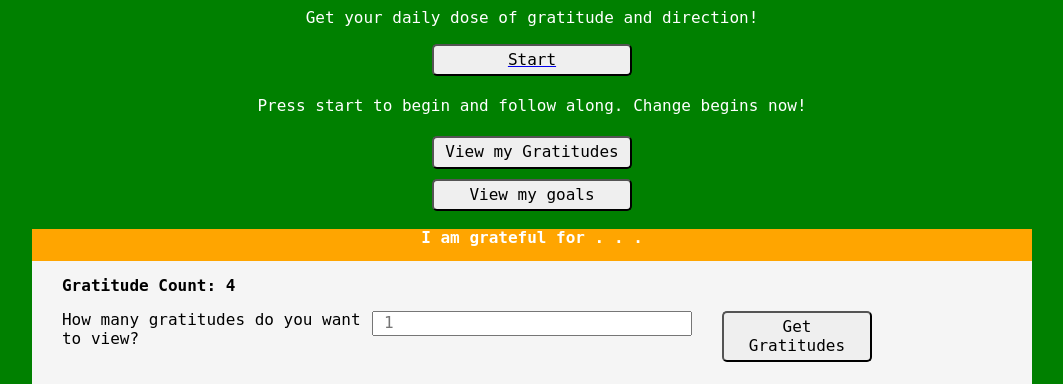
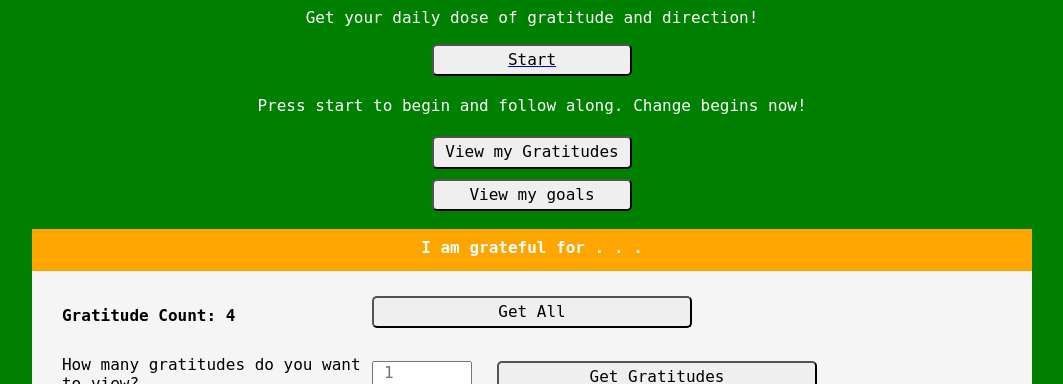
Before and after one commit to jpquense/daily-dose, a website: page public/home.html in a window 1280 px wide. Both pictures are taken after a click on the button "View my Gratitudes". Shown: the part 416-800 px from the top of the page, without its empty margins (108-1171 px from the left). Drawn offline with nearby package versions, Linux system fonts and the light colour scheme.

Commit message:
added get all btn to gratitude modal

```diff
--- a/public/home.css
+++ b/public/home.css
@@ -42,7 +42,7 @@ button {
 button:hover {
     cursor: pointer;
     color: white;
-    background-color: black;
+    background-color: darkcyan;
 }
 
 .footer {
@@ -90,24 +90,36 @@ footer p .footer {
 
 .modal-body {
     background-color: whitesmoke;
-    /* width: 100%; */
     color: black;
-    padding-bottom: 50px;
+    padding-bottom: 25px;
     margin: 0;
+}
+
+.modal h2 {
+    padding-top: 10px;
+}
+
+.get-some {
+    padding-top: 15px;
+}
+
+.get-all {
+    padding-top: 20px;
+}
+
+.modal footer {
+    padding-bottom: 1px;
 }
 
 .modal label, input  {
     margin-bottom: 15px;
 }
 
-.modal header button {
-    width: 25px;
-    display: inline-block;
-}
 
- .modal form button  {
-    width: 150px;
-    margin: 0 auto 10px 30px;
+ .modal input  {
+    margin-top: 5px;
+    margin-right: 25px;
+    width: 100px;;
 }
 
 footer p {
--- a/public/home.js
+++ b/public/home.js
@@ -90,16 +90,16 @@ function displayGratitudesModal(data) {
         <h2 class="js-modal-header">I am grateful for . . . </h2>
         </header>
         <div class="modal-body">
-            <div class="row">
-                <div class="count col-12">
-                    <h3>Gratitude Count: ${listLength}</h3>
-                </div>
-                <form class="count">
+            <div class="get-all row">
+                <h3 class="col-4">Gratitude Count: ${listLength}</h3>
+                <button class="col-4 js-modal-btn-all" type="submit" ">Get All</button>
+            </div>
+            <form class="get-some row">
                 <label class="col-4" for="gratitudes">How many gratitudes do you want to view?</label>
                 <input class="col-4" type="number" placeholder="1" id="gratitudes" min="1" max="${listLength}">
-                <button class="col-4 js-modal-btn-submit" type="submit" ">Get Gratitudes</button>
-                </form>
-            </div>
+                <button class="col-4 js-modal-btn-count" type="submit" ">Get Gratitudes</button>
+            </form>
+
             <div class="js-grat-list grat-list">
             </div>
         </div>
@@ -111,15 +111,12 @@ function displayGratitudesModal(data) {
 }
 
 function displayGratitudesList(data) {
-    console.log('displayGratitudesList ran');
-
     $('.js-grat-list').html(`
             <h3 class="col-12 list-header">Look how great my life is!</h3>
             <button class="js-modal-btn-close">Close</button>
             <ol class="js-list"></ol>
     `);
     data.gratitudes.forEach((element, index) => {
-        console.log(`<li class="index${index}">I am grateful for ${element.content}</li>`);
         $('.js-list').append(`
         <li class="index${index}">I am grateful for ${element.content}<button class='update'>Update</button><button class='remove'>Delete</button><hr></li>
         `);
@@ -146,7 +143,7 @@ $('.modal').on('click', '.js-modal-btn-exit', function() {
     $('.modal').slideUp('fast');
 });
 
-$('.modal').on('click', '.js-modal-btn-submit', function() {
+$('.modal').on('click', '.js-modal-btn-all', function() {
     getAndDisplayGratitudesList();
 });
 
```
